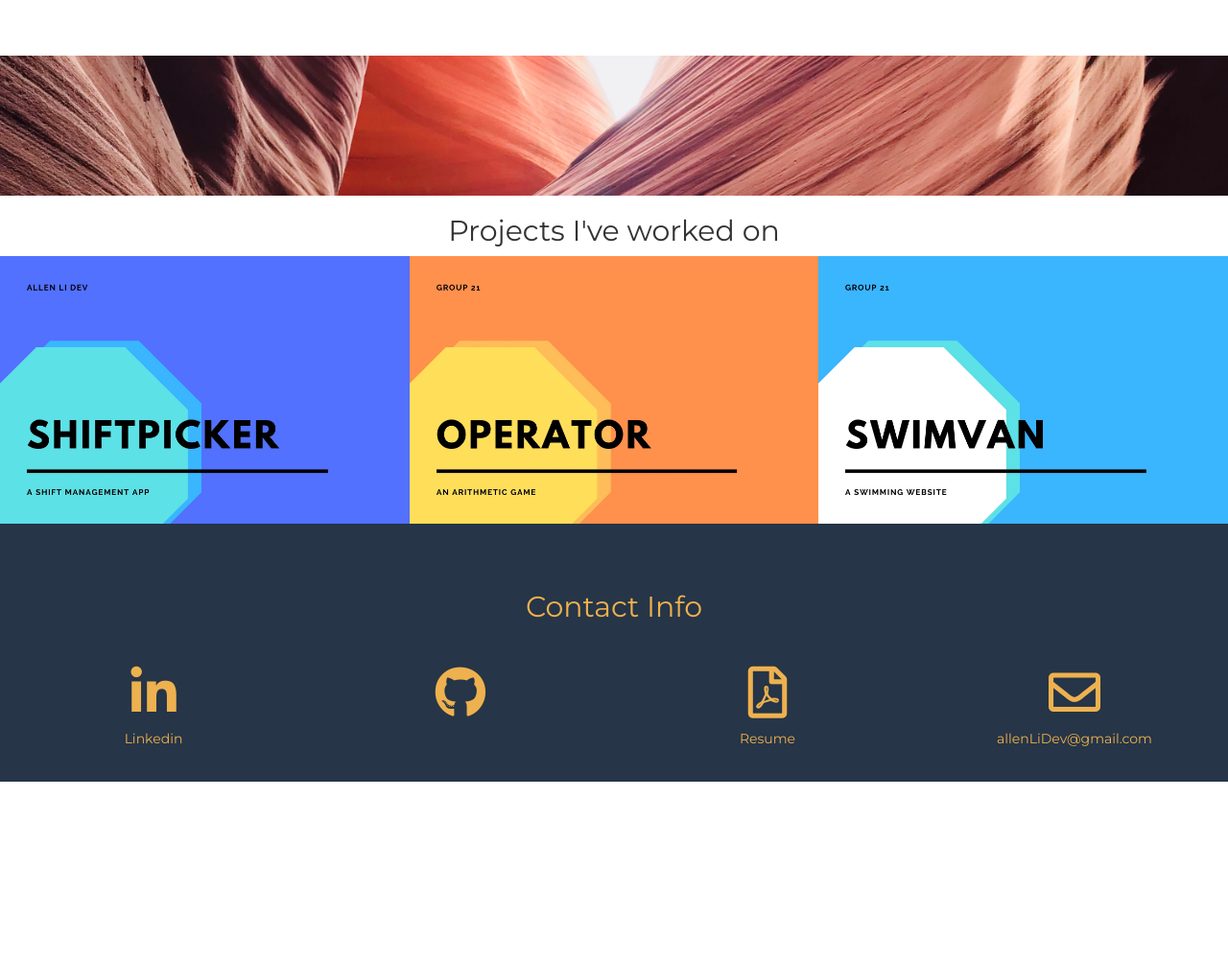
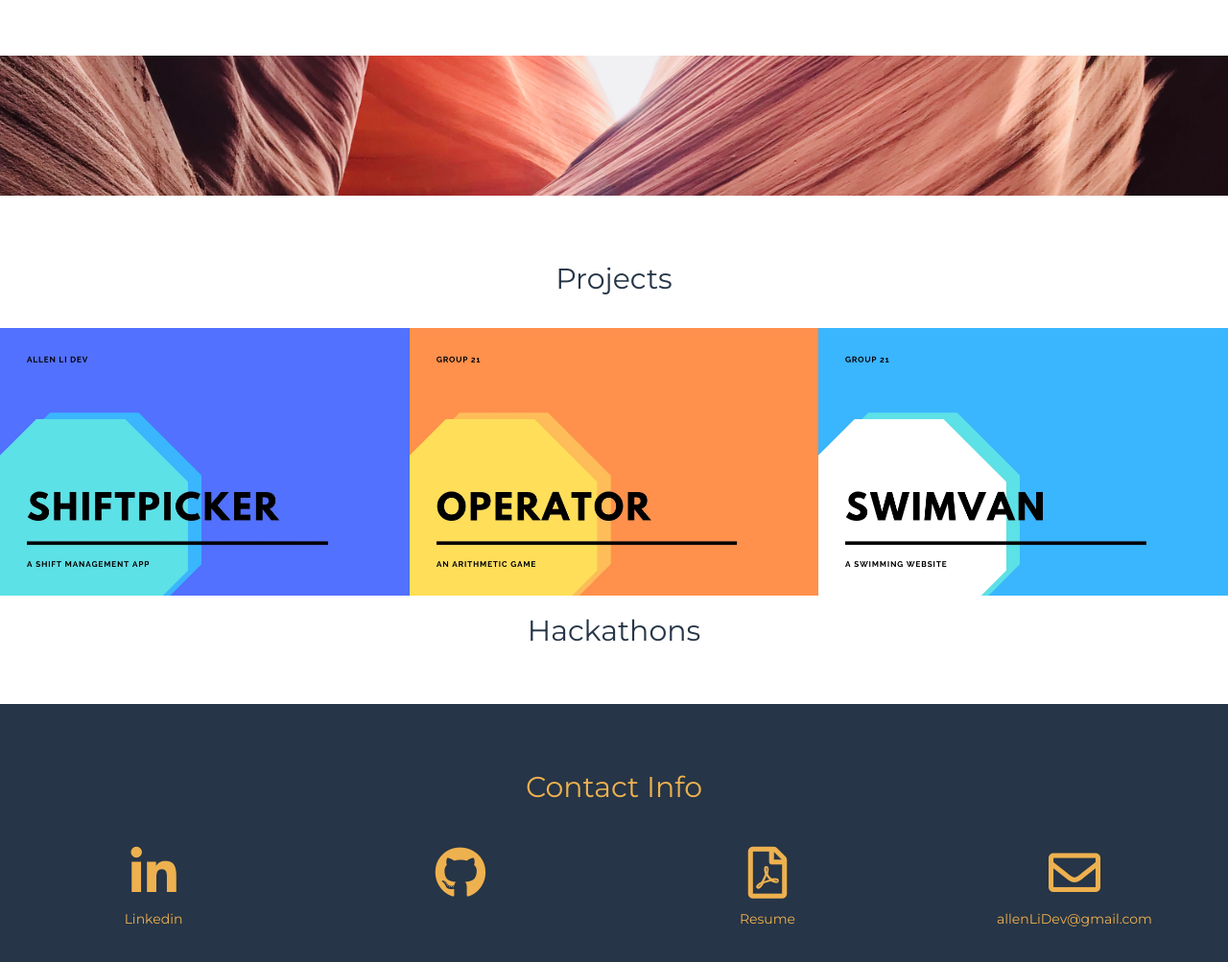
Before and after one commit to AllenLiDev/allenlidev.github.io, a PHP site: page / in a window 1280 px wide. Shown: the part 1330-2333 px from the top of the page at 96% size. Before the commit the page ends 2145 px from the top, so only its background shows below. Run offline with PHP 8.4, Linux system fonts and the light colour scheme; some libraries are stand-ins or nearby versions.

Commit message:
added a hackathon section?! yes no, do some search tmr and update and finish website

```diff
--- a/assets/css/index.css
+++ b/assets/css/index.css
@@ -77,6 +77,18 @@ body {
     background-size: cover;
 }
 
+#projects {
+    padding: 50px 0;
+}
+
+#projects h2 {
+    color: #263547;
+}
+
+#projects .row [class*=col-] {
+    padding: 25px 0 0;
+}
+
 #contact ul{
     text-align: left
 }
@@ -146,7 +158,7 @@ footer .row [class*=col-]{
 }
 
 .hover-unhide:hover {
-    opacity: .85;
+    opacity: .9;
 }
 
 [class*=fa] {
--- a/index.html
+++ b/index.html
@@ -109,7 +109,7 @@
     <div id="projects" class="no-padding">
         <div class="container-fluid">
             <div class="row text-center">
-                <h2>Projects I've worked on</h2>
+                <h2>Projects</h2>
             </div>
             <div class="row no-gutters">
                 <div class="col-lg-4 col-md-4 col-sm-4 col-xs-12">
@@ -155,6 +155,9 @@
                     </div>
                 </div>
             </div>
+            <div class="row text-center">
+                <h2>Hackathons</h2>
+            </div>
         </div>
     </div>
     <!-- Footer Section -->
```
